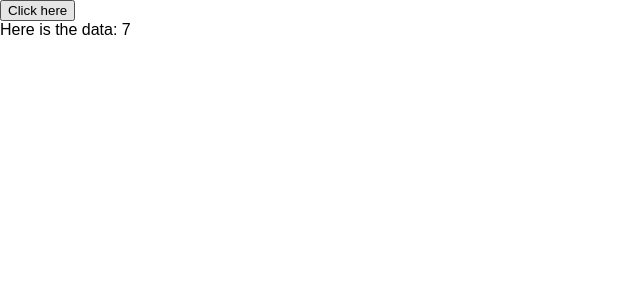
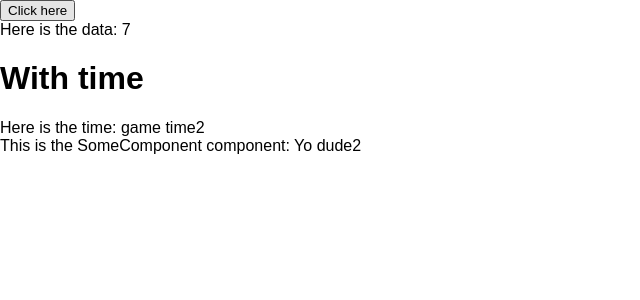
Before and after one commit to tylercollier-devmtn/advanced-react, a React (Create React App) app: page / in a window 1280 px wide. Shown: the top 300 px of the page, without its empty margins (0-640 px from the left). Built offline with nearby package versions, Linux system fonts and the light colour scheme.

Commit message:
Add render prop component

```diff
--- a/src/App.js
+++ b/src/App.js
@@ -3,6 +3,13 @@ import logo from './logo.svg';
 import './App.css';
 import MyButton from './MyButton';
 import MyComponent from './MyComponent';
+import WithTime from './WithTime';
+
+function SomeComponent(props) {
+  return (
+    <div>This is the SomeComponent component: {props.children()}</div>
+  )
+}
 
 class App extends Component {
   render() {
@@ -10,6 +17,14 @@ class App extends Component {
       <div>
         <MyButton />
         <MyComponent />
+        <WithTime>
+          {time => (<div>
+            Here is the time: {time}
+          </div>)}
+        </WithTime>
+        <SomeComponent>
+          {() => 'Yo dude2'}
+        </SomeComponent>
       </div>
     );
   }
--- /dev/null
+++ b/src/WithTime.js
@@ -0,0 +1,12 @@
+import React, { Component } from 'react';
+
+export default class WithTime extends Component {
+  render() {
+    return (
+      <div>
+        <h1>With time</h1>
+        {this.props.children('game time2')}
+      </div>
+    );
+  }
+}
```
